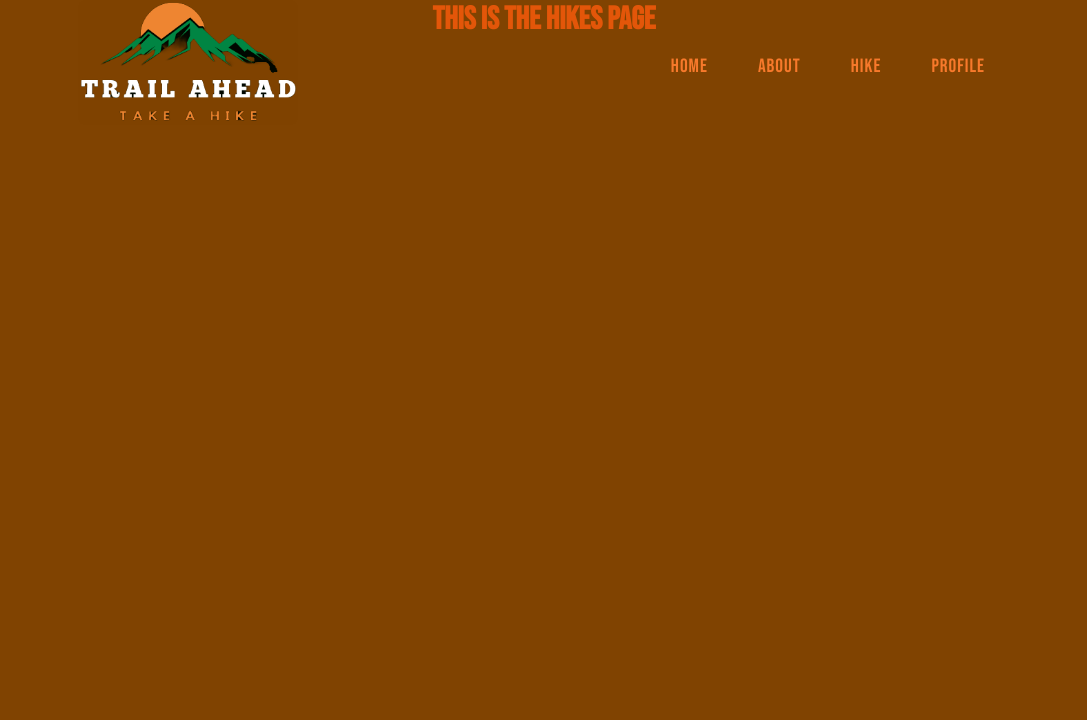
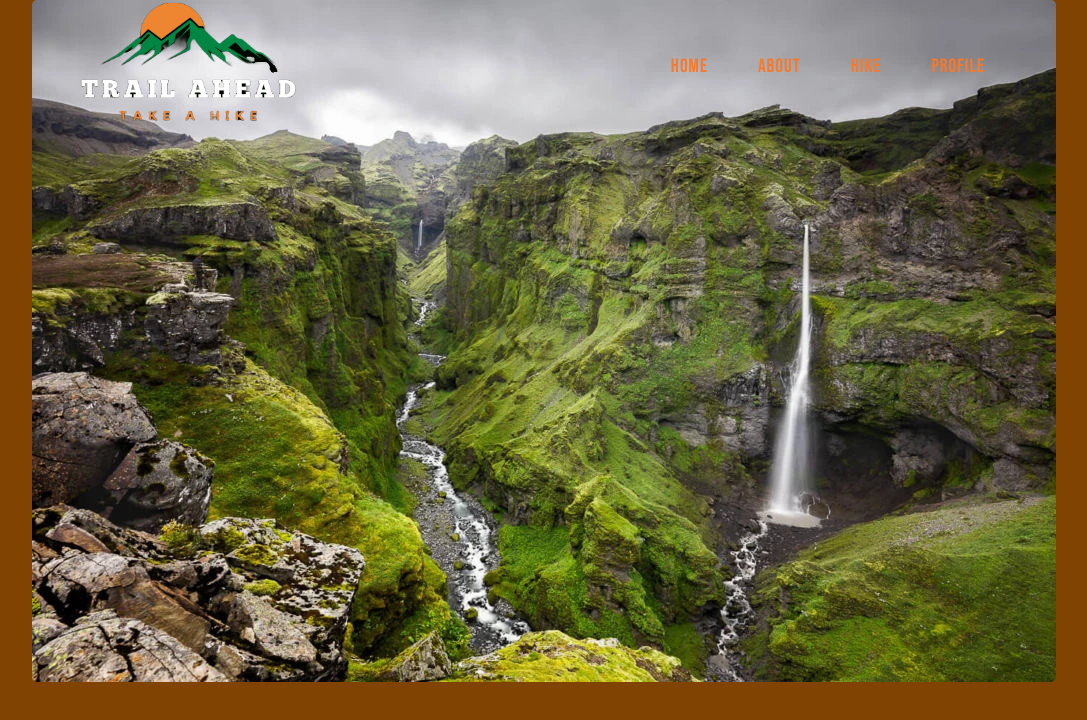
Before and after one commit to DQuaya/Trail-Ahead-Front-End, a React (Create React App) app: page /hike in a window 1280 px wide. Shown: the top 720 px of the page, without its empty margins (96-1183 px from the left). Built offline with nearby package versions, Linux system fonts and the light colour scheme.

Commit message:
footer removed

```diff
--- a/src/Components/Hikes/Hikes.js
+++ b/src/Components/Hikes/Hikes.js
@@ -1,11 +1,12 @@
 import React from 'react'
+import coverImage from '../../assets/DSC7701-Edit-Edit-1024x682.webp'
 
 const Hikes = () => {
   return (
     <div>
-        <h1>
-            THIS IS THE HIKES PAGE
-        </h1>
+        <div className='cover'>
+            <img src={coverImage} alt="" />
+        </div>
     </div>
   )
 }
--- a/src/Components/Home/Home.js
+++ b/src/Components/Home/Home.js
@@ -2,7 +2,7 @@ import React from "react";
 
 import { Link } from "react-router-dom";
 import Aboutsection from "../Aboutsection/Aboutsection";
-import Footer from "../Footer/Footer";
+
 
 
 const Home = () => {
@@ -23,9 +23,7 @@ const Home = () => {
 
          <Aboutsection/>
 
-         <section>
-          <Footer />
-         </section>
+
         </div>
     </div>
   )
```
